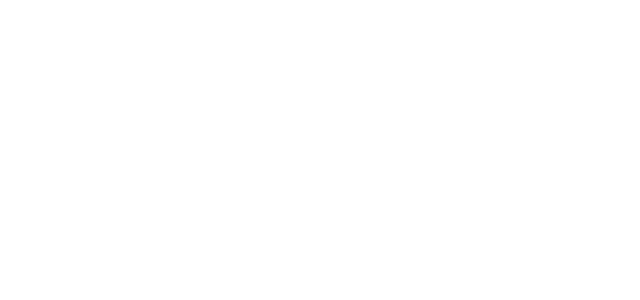
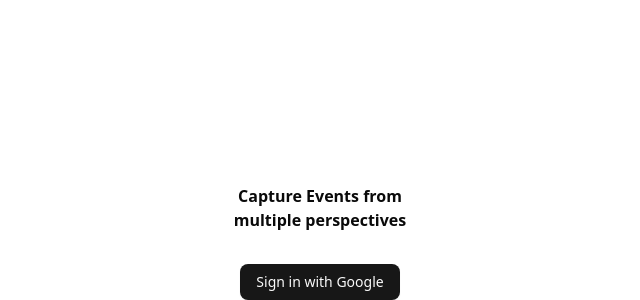
Before and after one commit to duniandewon/sharedalbum, a React (Vite) app: page /signin in a window 1280 px wide. Before the commit this address had no page. Shown: the part 500-800 px from the top of the page, without its empty margins (320-960 px from the left). Built offline with nearby package versions, Linux system fonts and the light colour scheme; no server answers.

Commit message:
Create Sign in page, auth context, and protected routes

```diff
--- a/src/App.tsx
+++ b/src/App.tsx
@@ -1,10 +1,13 @@
-import {ThemeProvider} from "@/presentation/shared/components/theme-provider.tsx";
+import {ThemeProvider} from "@/presentation/components/theme-provider.tsx";
 import {AppRoutes} from "@/presentation/routes/AppRoutes.tsx";
+import {AuthProvider} from "@/presentation/context/authContext.tsx";
 
 function App() {
     return (
         <ThemeProvider defaultTheme="system" storageKey="sharedalbum-ui-theme">
-            <AppRoutes/>
+            <AuthProvider>
+                <AppRoutes/>
+            </AuthProvider>
         </ThemeProvider>
     )
 }
--- /dev/null
+++ b/src/presentation/components/layout/ProtectedRoute.tsx
@@ -0,0 +1,13 @@
+import {Navigate, Outlet, useLocation} from "react-router";
+import {useAuthContext} from "@/presentation/context/authContext.tsx";
+
+export function ProtectedRoute() {
+    const { isAuthenticated } = useAuthContext();
+    const location = useLocation();
+
+    if (!isAuthenticated) {
+        return <Navigate to="/signin" state={{ from: location }} replace />;
+    }
+
+    return <Outlet />;
+}
--- /dev/null
+++ b/src/presentation/context/authContext.tsx
@@ -0,0 +1,30 @@
+import {LogInWithGoogleUseCase} from "@/domain/auth/usecase/LogInWithGoogleUseCase.ts";
+import {ObserveAuthStateUseCase} from "@/domain/auth/usecase/ObserveAuthStateUseCase.ts";
+import {createContext, type ReactNode, useContext} from "react";
+import {type AuthViewModel, useAuth} from "@/presentation/hooks/useAuth.ts";
+import {SignOutUseCase} from "@/domain/auth/usecase/SignOutUseCase.ts";
+
+const signInWithGoogleUseCase = new LogInWithGoogleUseCase()
+const signOutUseCase = new SignOutUseCase();
+const observeAuthStateUseCase = new ObserveAuthStateUseCase()
+
+const AuthContext = createContext<AuthViewModel | undefined>(undefined);
+
+export function AuthProvider({children}: { children: ReactNode }) {
+    const auth = useAuth({
+        signInWithGoogleUseCase,
+        signOutUseCase,
+        observeAuthStateUseCase,
+    });
+    return <AuthContext.Provider value={auth}>
+        {children}
+    </AuthContext.Provider>
+}
+
+export const useAuthContext = (): AuthViewModel => {
+    const context = useContext(AuthContext);
+    if (context === undefined) {
+        throw new Error('useAuth must be used within an AuthProvider');
+    }
+    return context;
+};
--- /dev/null
+++ b/src/presentation/hooks/useAuth.ts
@@ -0,0 +1,79 @@
+import type {LogInWithGoogleUseCase} from "@/domain/auth/usecase/LogInWithGoogleUseCase.ts";
+import type {
+    AuthStateObserverCallback,
+    ObserveAuthStateUseCase, UnsubscribeFunction
+} from "@/domain/auth/usecase/ObserveAuthStateUseCase.ts";
+import type {User} from "@/domain/auth/model/User.ts";
+import {useCallback, useEffect, useMemo, useState} from "react";
+import type {SignOutUseCase} from "@/domain/auth/usecase/SignOutUseCase.ts";
+
+export interface AuthViewModel {
+    currentUser: User | null;
+    isAuthenticated: boolean;
+    isLoadingAuthOp: boolean; // For active sign-in/sign-out operations
+    isAuthInitialized: boolean; // True once initial auth state is checked
+    authError: string | null;
+    signInWithGoogle: () => Promise<void>;
+    signOut: () => Promise<void>;
+}
+
+interface AuthViewModelProps {
+    signInWithGoogleUseCase: LogInWithGoogleUseCase;
+    signOutUseCase: SignOutUseCase;
+    observeAuthStateUseCase: ObserveAuthStateUseCase;
+}
+
+export function useAuth({
+                            observeAuthStateUseCase,
+                            signInWithGoogleUseCase,
+                            signOutUseCase
+                        }: AuthViewModelProps): AuthViewModel {
+    const [currentUser, setCurrentUser] = useState<User | null>(null);
+    const [isLoadingAuthOp, setIsLoadingAuthOp] = useState<boolean>(false);
+    const [isAuthInitialized, setIsAuthInitialized] = useState<boolean>(false); // Tracks initial auth check
+    const [authError, setAuthError] = useState<string | null>(null);
+
+    useEffect(() => {
+        // console.log('AuthViewModel: Setting up auth state observer...');
+        const authObserverCallback: AuthStateObserverCallback = (user) => {
+            // console.log('AuthViewModel: Auth state changed, user:', user);
+            setCurrentUser(user);
+            if (!isAuthInitialized) {
+                setIsAuthInitialized(true);
+            }
+        };
+
+        const unsubscribe: UnsubscribeFunction = observeAuthStateUseCase.execute(authObserverCallback);
+
+        // Cleanup subscription on unmount
+        return () => {
+            unsubscribe();
+        };
+    }, [observeAuthStateUseCase, isAuthInitialized]);
+
+    const signInWithGoogle = useCallback(async () => {
+        setIsLoadingAuthOp(true);
+        setAuthError(null);
+        await signInWithGoogleUseCase.execute();
+        setIsLoadingAuthOp(false);
+    }, [signInWithGoogleUseCase]);
+
+    const signOut = useCallback(async () => {
+        setIsLoadingAuthOp(true);
+        setAuthError(null);
+
+        await signOutUseCase.execute();
+    }, [signOutUseCase])
+
+    const isAuthenticated = useMemo(() => !!currentUser, [currentUser]);
+
+    return {
+        currentUser,
+        authError,
+        isAuthInitialized,
+        isLoadingAuthOp,
+        isAuthenticated,
+        signInWithGoogle,
+        signOut,
+    }
+}
--- a/src/presentation/routes/AppRoutes.tsx
+++ b/src/presentation/routes/AppRoutes.tsx
@@ -1,16 +1,21 @@
 import {Route, Routes} from "react-router";
 
+import {ProtectedRoute} from "@/presentation/components/layout/ProtectedRoute.tsx";
 import {BottomNavLayout} from "@/presentation/components/layout/bottom-nav-layout.tsx";
 
 import {Home} from "@/presentation/screens/home";
 import {Events} from "@/presentation/screens/events";
+import {SingIn} from "@/presentation/screens/singin";
 
 export function AppRoutes() {
     return (
         <Routes>
-            <Route element={<BottomNavLayout/>}>
-                <Route index element={<Home/>}/>
-                <Route path="events" element={<Events/>}/>
+            <Route path="/signin" element={<SingIn/>}/>
+            <Route element={<ProtectedRoute/>}>
+                <Route element={<BottomNavLayout/>}>
+                    <Route index element={<Home/>}/>
+                    <Route path="events" element={<Events/>}/>
+                </Route>
             </Route>
         </Routes>
     )
--- /dev/null
+++ b/src/presentation/screens/singin/index.tsx
@@ -0,0 +1,19 @@
+import {Button} from "@/presentation/components/ui/button.tsx";
+import {useSingIn} from "@/presentation/screens/singin/useSingIn.ts";
+
+export function SingIn() {
+    const {isAuthInitialized, isLoadingAuthOp, handleSignIn} = useSingIn()
+
+    if (!isAuthInitialized) {
+        return <div>Loading authentication status...</div>; // Or a spinner
+    }
+
+    return (
+        <div className="h-screen w-screen overflow-hidden relative grid items-end">
+            <div className="grid gap-8 place-items-center">
+                <h2 className="text-center max-w-52 font-bold">Capture Events from multiple perspectives</h2>
+                <Button onClick={handleSignIn} disabled={isLoadingAuthOp}>Sign in with Google</Button>
+            </div>
+        </div>
+    )
+}
--- /dev/null
+++ b/src/presentation/screens/singin/useSingIn.ts
@@ -0,0 +1,29 @@
+import {useEffect} from "react"
+
+import {useAuthContext} from "@/presentation/context/authContext.tsx";
+import {useLocation, useNavigate} from "react-router";
+
+export function useSingIn() {
+    const {signInWithGoogle, isAuthenticated, isLoadingAuthOp, authError, isAuthInitialized} = useAuthContext();
+    const navigate = useNavigate();
+    const location = useLocation();
+
+    const from = location.state?.from?.pathname || '/';
+
+    useEffect(() => {
+        if (isAuthInitialized && isAuthenticated) {
+            navigate(from, {replace: true});
+        }
+    }, [isAuthenticated, isAuthInitialized, navigate, from]);
+
+    const handleSignIn = async () => {
+        await signInWithGoogle();
+    };
+
+    return {
+        handleSignIn,
+        isLoadingAuthOp,
+        isAuthInitialized,
+        authError
+    }
+}
```
Also changed, not shown: src/presentation/components/theme-provider.tsx (renamed from src/presentation/shared/components/theme-provider.tsx).
